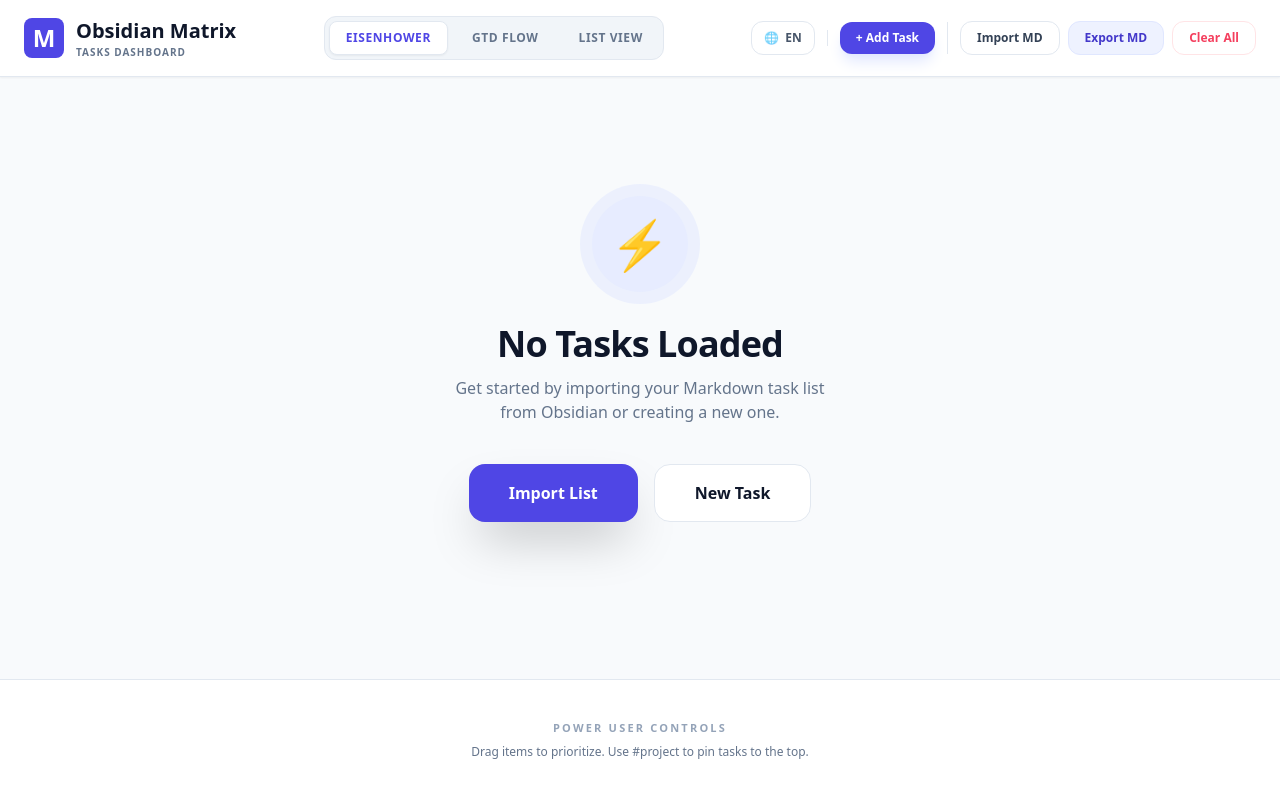
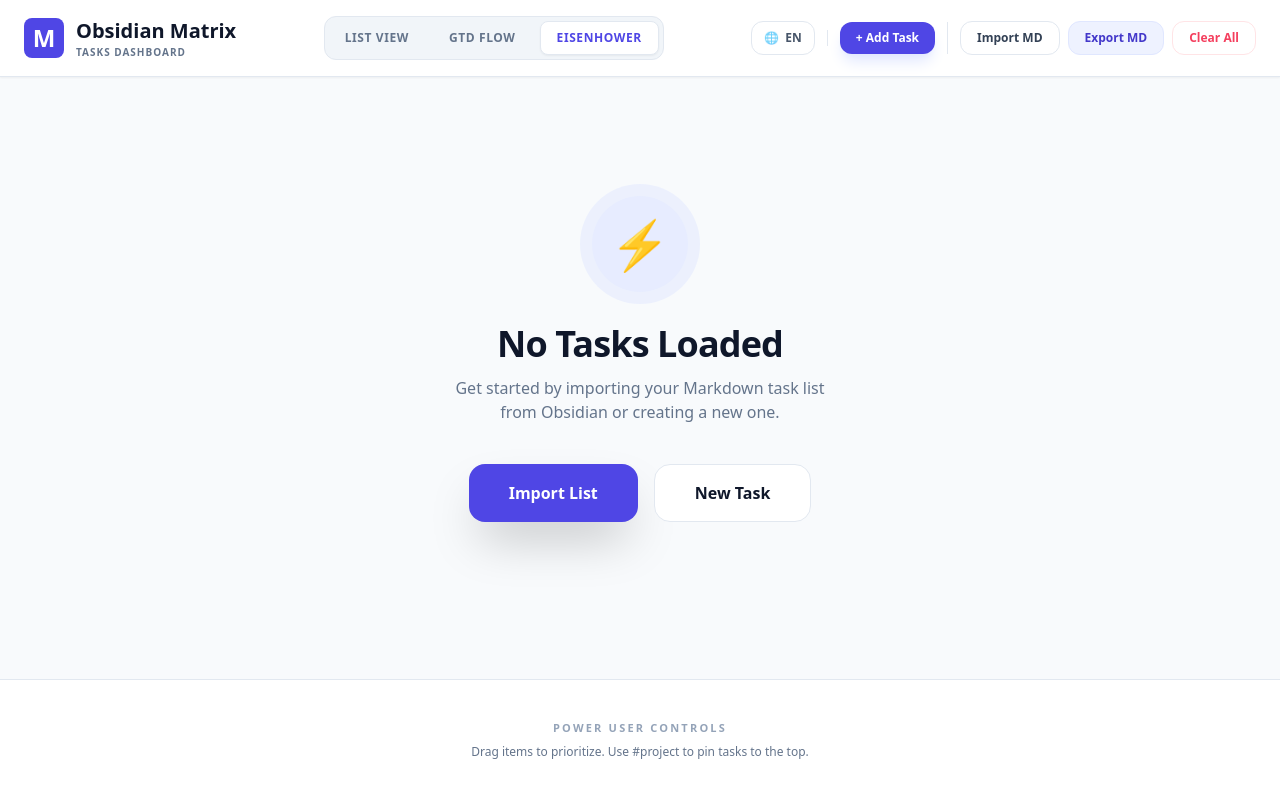
Before and after one commit to luna-jmy/obsidian-task-matrix, a React (Vite) app: page / in a window 1280 px wide. Built offline with nearby package versions, Linux system fonts and the light colour scheme.

Commit message:
change view order

```diff
--- a/App.tsx
+++ b/App.tsx
@@ -620,9 +620,9 @@ const App: React.FC = () => {
         </div>
 
         <div className="flex items-center gap-1 sm:gap-2 bg-slate-100 p-1 rounded-xl border border-slate-200 overflow-x-auto max-w-full no-scrollbar">
+          <button onClick={() => setViewMode('list')} className={`px-3 sm:px-4 py-1.5 sm:py-2 rounded-lg text-[10px] sm:text-xs font-bold transition-all uppercase tracking-wider whitespace-nowrap ${viewMode === 'list' ? 'bg-white text-indigo-600 shadow-sm border border-slate-200' : 'text-slate-500'}`}>{t('view.list')}</button>
+          <button onClick={() => setViewMode('gtd')} className={`px-3 sm:px-4 py-1.5 sm:py-2 rounded-lg text-[10px] sm:text-xs font-bold transition-all uppercase tracking-wider whitespace-nowrap ${viewMode === 'gtd' ? 'bg-white text-indigo-600 shadow-sm border border-slate-200' : 'text-slate-500'}`}>{t('view.gtd')}</button>
           <button onClick={() => setViewMode('eisenhower')} className={`px-3 sm:px-4 py-1.5 sm:py-2 rounded-lg text-[10px] sm:text-xs font-bold transition-all uppercase tracking-wider whitespace-nowrap ${viewMode === 'eisenhower' ? 'bg-white text-indigo-600 shadow-sm border border-slate-200' : 'text-slate-500'}`}>{t('view.eisenhower')}</button>
-          <button onClick={() => setViewMode('gtd')} className={`px-3 sm:px-4 py-1.5 sm:py-2 rounded-lg text-[10px] sm:text-xs font-bold transition-all uppercase tracking-wider whitespace-nowrap ${viewMode === 'gtd' ? 'bg-white text-indigo-600 shadow-sm border border-slate-200' : 'text-slate-500'}`}>{t('view.gtd')}</button>
-          <button onClick={() => setViewMode('list')} className={`px-3 sm:px-4 py-1.5 sm:py-2 rounded-lg text-[10px] sm:text-xs font-bold transition-all uppercase tracking-wider whitespace-nowrap ${viewMode === 'list' ? 'bg-white text-indigo-600 shadow-sm border border-slate-200' : 'text-slate-500'}`}>{t('view.list')}</button>
         </div>
 
         <div className="flex items-center gap-2 flex-wrap sm:flex-nowrap w-full sm:w-auto justify-center sm:justify-end">
```
